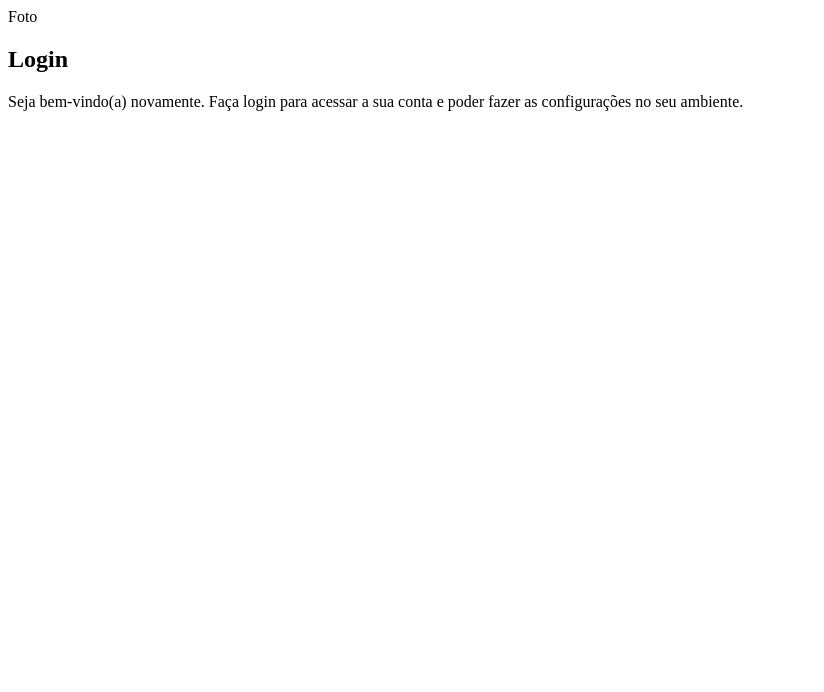
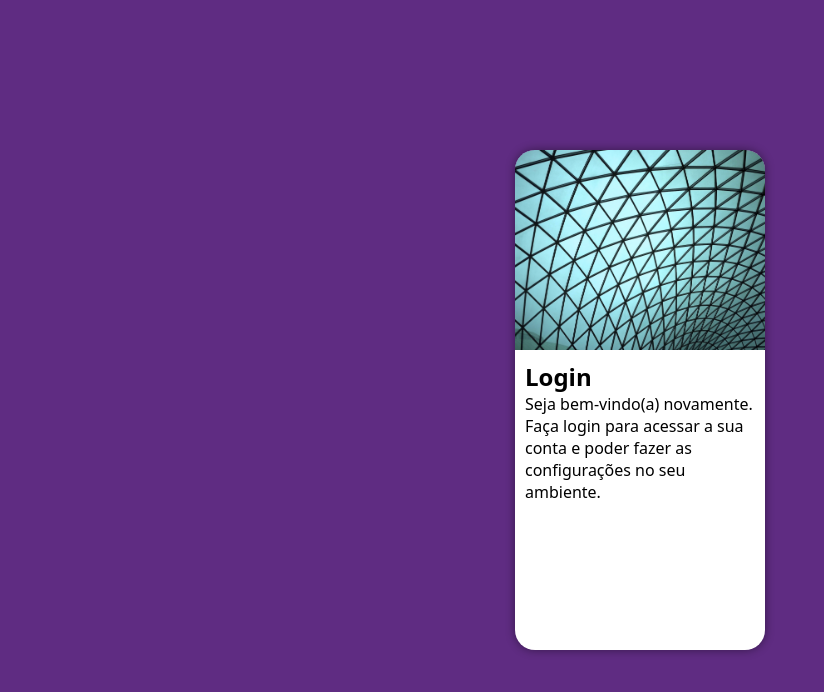
Before and after one commit to WillieSantos/projeto-login, a plain HTML site: page index.html in a window 1280 px wide. Shown: the whole page, without its empty margins (0-824 px from the left). Drawn offline with Linux system fonts and the light colour scheme.

Commit message:
att projeto-login

```diff
--- a/estilos/style.css
+++ b/estilos/style.css
@@ -5,3 +5,49 @@
     Verde: #49a09d
     Lilás: #5f2c82
 */
+
+* {
+    font-family: system-ui, -apple-system, BlinkMacSystemFont, 'Segoe UI', Roboto, Oxygen, Ubuntu, Cantarell, 'Open Sans', 'Helvetica Neue', sans-serif;
+    padding: 0px;
+    margin: 0px;
+    box-sizing: border-box;
+}
+
+body, html {
+    background-color: #5f2c82;
+    height: 100vh;
+    width: 100vw;
+}
+
+main {
+    position: relative;
+    height: 100vh;
+    width: 100vw;
+}
+
+section#login {
+    position: absolute;
+    top: 50%;
+    left: 50%;
+    transform: translate(-50%, -50%);
+    background-color: white;
+    width: 250px;
+    height: 500px;
+    border-radius: 20px;
+    overflow: hidden;
+    box-shadow: 0px 0px 10px rgba(0, 0, 0, 0.436);
+
+}
+
+section#login > div#imagem {
+    display: block;
+    background: #5f2c82 url(../imagens/fachada.jpg);
+    height: 200px;
+    background-size: cover;
+
+}
+
+section#login > div#formulario {
+    display: block;
+    padding: 10px;
+}
--- a/index.html
+++ b/index.html
@@ -11,7 +11,7 @@
     <main>
         <section id="login">
             <div id="imagem">
-                Foto
+
             </div>
             <div id="formulario">
                 <h1>Login</h1>
```
